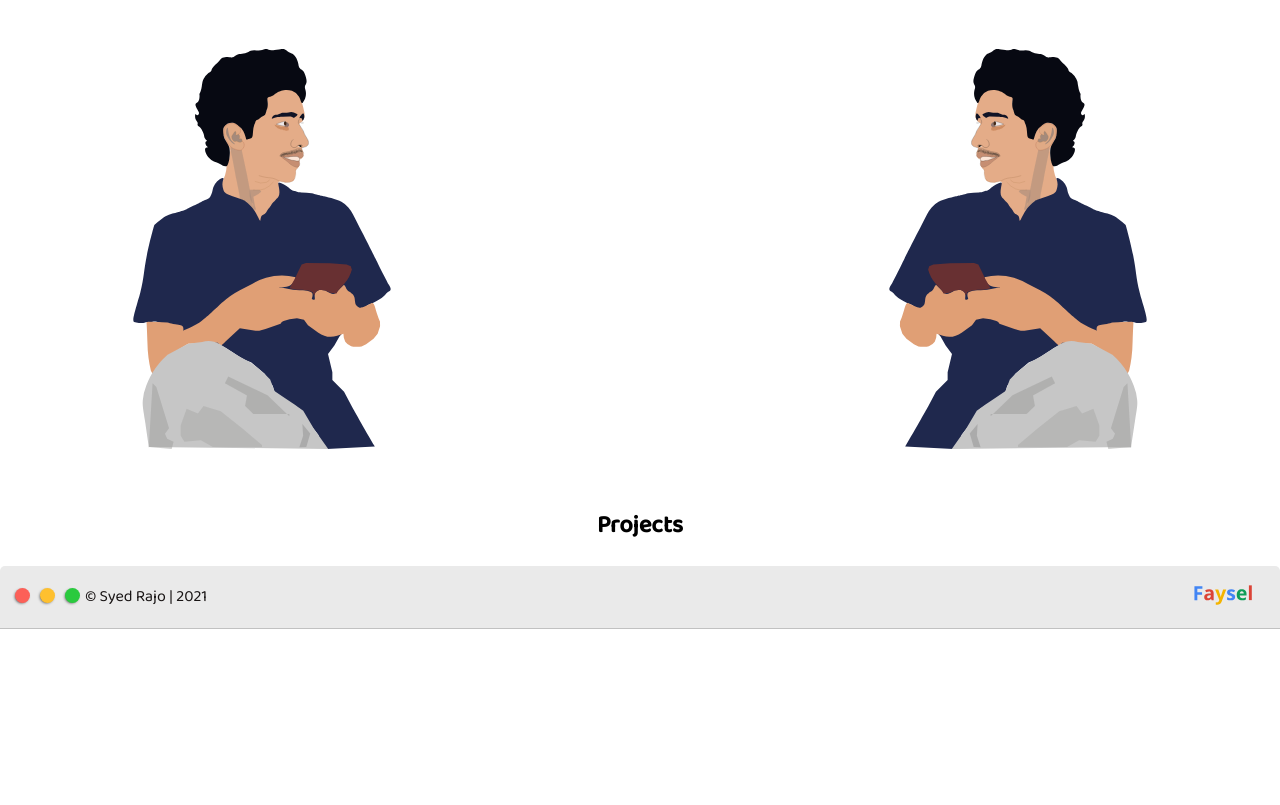
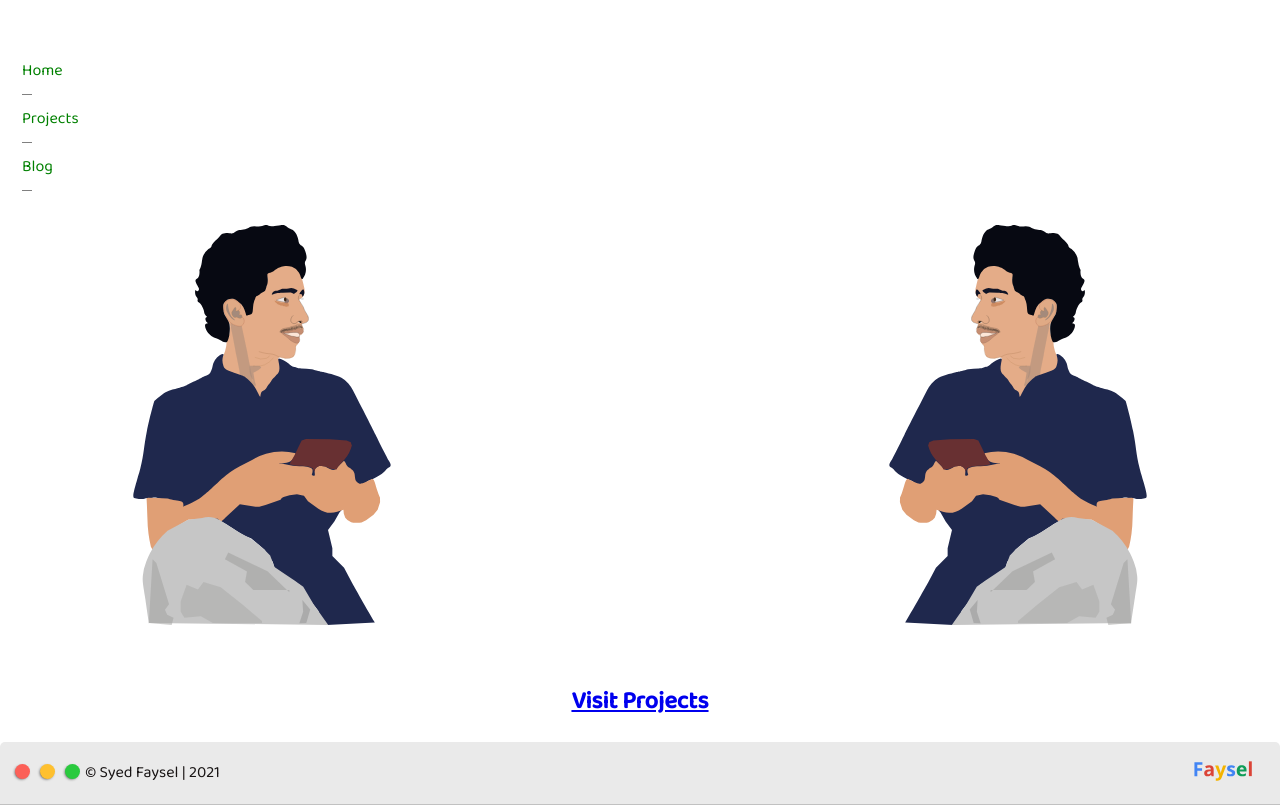
Before and after one commit to syedfaysel/syedfaysel.github.io, a plain HTML site: page index.html in a window 1280 px wide. Shown: the part 137-942 px from the top of the page. Before the commit the page ends 800 px from the top, so only its background shows below. Drawn offline with Linux system fonts and the light colour scheme.

Commit message:
Modified homepage

```diff
--- a/index.html
+++ b/index.html
@@ -4,7 +4,7 @@
     <meta charset="UTF-8" />
     <meta http-equiv="X-UA-Compatible" content="IE=edge" />
     <meta name="viewport" content="width=device-width, initial-scale=1.0" />
-    <title>Syed Rajo | Portfolio</title>
+    <title>Syed Faysel | Home</title>
 
     <link rel="stylesheet" href="style.css" />
     <link rel="stylesheet" href="style2.css">
@@ -20,70 +20,48 @@
   <body>
       <!-- Header -->
     <div class="header">
-        <!-- <h1>Kushtia Web Design</h1>
-        <p>We Learn for earning</p> -->
+
         <object data="Assests/Faysel google logo.svg" width="125px" height="50px"> </object>
 
     </div>
     <!-- Daynamic text -->
     <div class="intro">
-        <!-- <h1 class="fixed">Hello I am </h1> -->
+
         <h1 class="typing"></h1>
     </div>
 
 
         <!-- Body -->
         <section class="main">
-            <!-- Menu/Nav left part -->
+
             <div class="menu">
 
-                <!-- <ul>
+                <ul>
                     <li>
                         <a href="#">Home</a>
                     </li>
                     <li>
-                        <a href="#">Log in</a>
+                        <a href="/50-projects">Projects</a>
                     </li>
                     <li>
                         <a href="#"> Blog</a>
                     </li>
-                </ul> -->
+                </ul>
             </div>
-            <!-- Middle part -->
+
             <div class="main-body">
-                <!-- <h1>Learning and earning development project by ict division bangladesh</h1> -->
-                <!-- <p>Welocme Back to office</p> -->
-                <!-- <img src="" alt="google office" width="100%"> -->
                 <div>
-                    <!-- <img src="Assests/Illustration flipped.svg" alt="" width="100%" height="400"> -->
                     <object class="svgflip" data="Assests/Asset 2.svg" width="100%" height="400"> </object>
                     <object data="Assests/Asset 2.svg" width="100%" height="400"> </object>
                 </div>
 
             </div>
-            <!-- Right part -->
-            <!-- <div class="right-part">
-                <h1>Goals</h1>
-                <p> Welcome to the right section.However
-                    we wiil be there in time , some text lorem impsum.
-                    Welcome to the right section.However
-                    we wiil be there in time , some text lorem impsum.
-                    Welcome to the right section.However
-                    we wiil be there in time , some text lorem impsum.
-                </p>
-                <p>This is a right side layout</p>
-                <h1>Syed Rajo</h1>
-                <p>Hi, I am Rajo, CEO of my life.
-                    I am from Bangladesh.I love my Country.
-                    Here is some text.
-                </p>
 
-            </div> -->
         </section><br>
 
         <!-- Project Section -->
         <section class="project">
-            <h2>Projects</h2>
+            <a href="/50-projects"><h2>Visit Projects</h2></a>
             <div></div>
             <div></div>
             <div></div>
@@ -92,18 +70,15 @@
 
         <!-- Footer -->
         <footer>
-
             <div class="nav-wrapper">
 
                 <!-- Link around dots-wrapper added after tutorial video -->
                 <a href="index.html">
-
                     <div class="dots-wrapper">
-
                         <div id="dot-1" class="browser-dot"></div>
                         <div id="dot-2" class="browser-dot"></div>
                         <div id="dot-3" class="browser-dot"></div>
-                        <div>&copy; Syed Rajo | 2021</div>
+                        <div>&copy; Syed Faysel | 2021</div>
                     </div>
                 </a>
 
@@ -114,28 +89,12 @@
                             <object data="Assests/Faysel google logo.svg" width="84px" height="33px"></object>
                         </a>
                     </li>
-                    <!-- <li><a href="index.html#contact">Contact</a></li> -->
+                    <!-- <li><a href="#contact">Contact</a></li> -->
 
                 </ul>
             </div>
-
-
-
-            <!-- <div>
-                <object data="Assests/Faysel google logo.svg" width="84px" height="33px"> </object>
-            </div>
-
-             &copy; Syed Rajo | 2021
-             -->
         </footer>
-
-
 
   </body>
   <script src="dynamictext.js"></script>
 </html>
-
-<!--
-    Texts:
-    Hello  I am Syed Faysel Ahammad Rajo. A junior Web developer.
- -->
```
